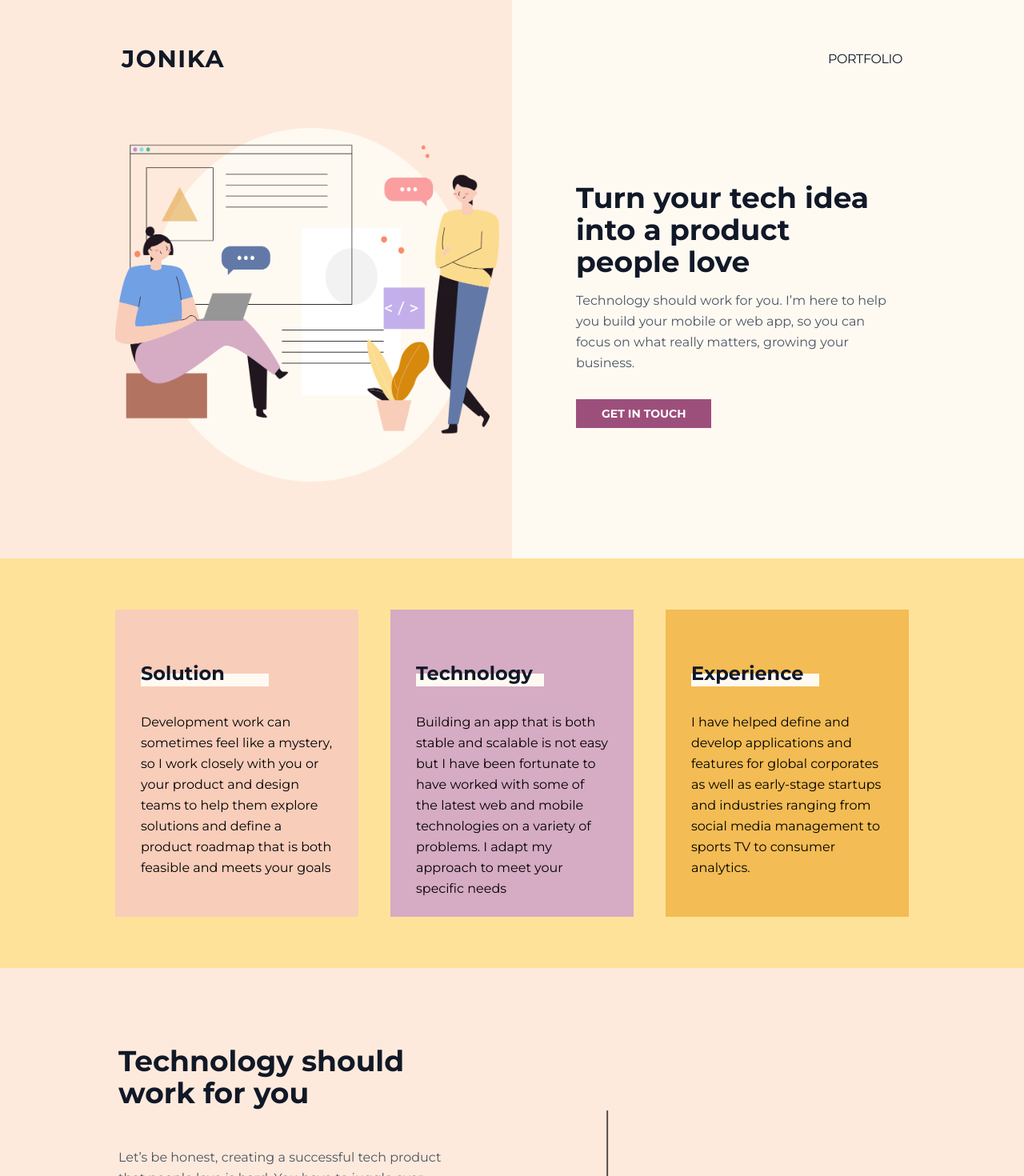
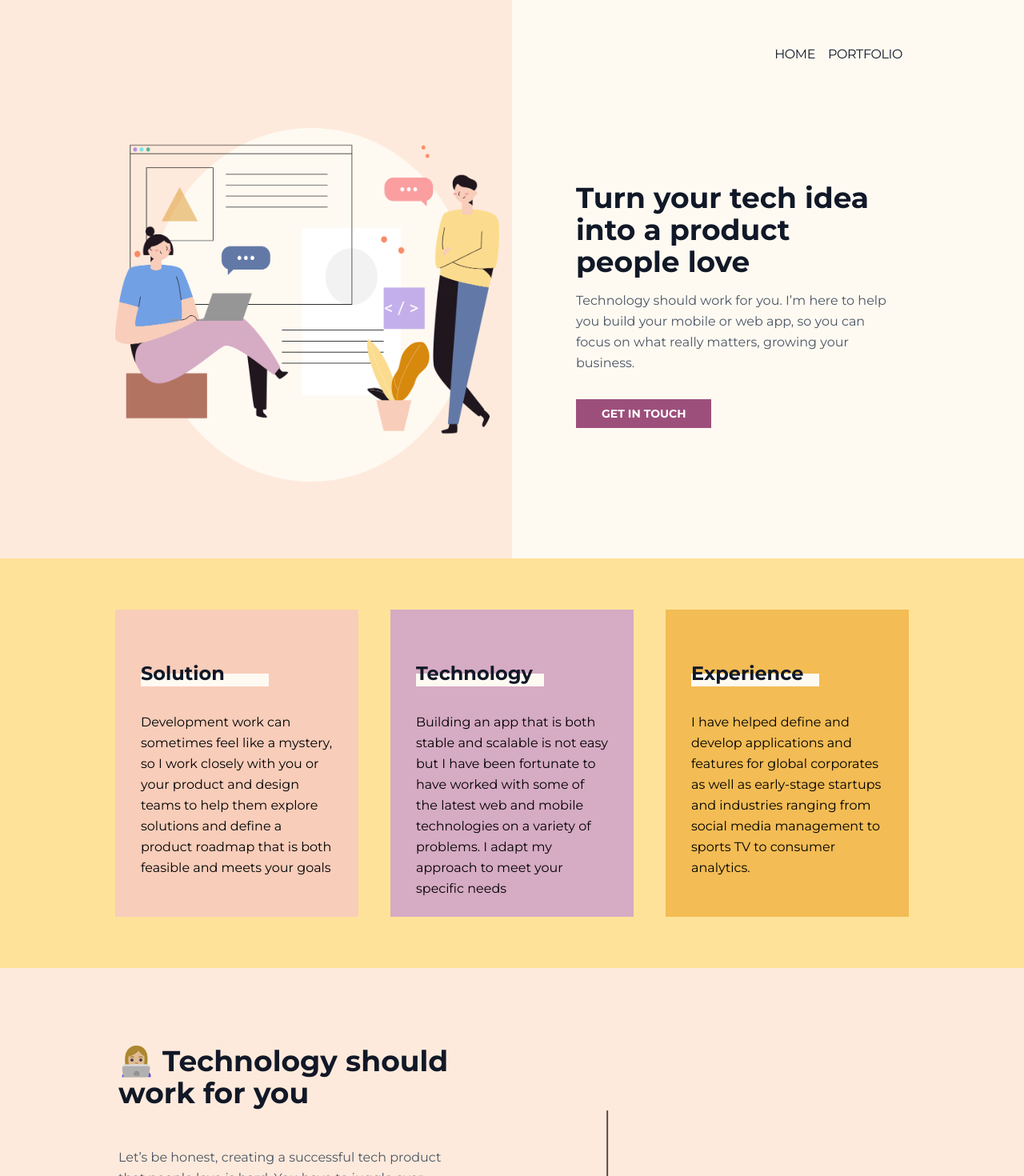
Before and after one commit to erikahazle/portfolio-website, a Next.js app: page / in a window 1280 px wide. Shown: the top 1470 px of the page at 80% size. Built offline with nearby package versions, Linux system fonts and the light colour scheme.

Commit message:
Jonika -> Hazlewood

```diff
--- a/components/Footer/index.tsx
+++ b/components/Footer/index.tsx
@@ -18,19 +18,6 @@ export const Footer = () => (
       px-4
       py-12
     ">
-      <div className="flex flex-col mb-8">
-        <a href="#" className="mb-4">
-          <span className="title-font md:text-3xl sm:text-2xl mb-4 text-gray-900 font-montserrat font-bold uppercase tracking-widest">
-            Jonika
-          </span>
-        </a>
-
-        <div>
-          <span className="leading-relaxed mb-4 text-gray-900 font-montserrat tracking-widest">
-            © 2022 Erika Jonikaite
-          </span>
-        </div>
-      </div>
 
       <div className="flex flex-col mb-8">
         <div className="mb-4">
@@ -38,9 +25,23 @@ export const Footer = () => (
         </div>
 
         <div>
-          <a href="mailto:hello@jonika.io" className="leading-relaxed mb-4 text-gray-900 font-montserrat tracking-widest">
-            hello@jonika.io
+          <a href="mailto:hello@erikahazlewood.com" className="leading-relaxed mb-4 text-gray-900 font-montserrat tracking-widest">
+            hello@erikahazlewood.com
           </a>
+        </div>
+      </div>
+
+      <div className="flex flex-col mb-8">
+        {/* <a href="#" className="mb-4">
+          <span className="title-font md:text-3xl sm:text-2xl mb-4 text-gray-900 font-montserrat font-bold uppercase tracking-widest">
+            Erika Hazlewood
+          </span>
+        </a> */}
+
+        <div>
+          <span className="leading-relaxed mb-4 text-gray-900 font-montserrat tracking-widest">
+            © 2023 Erika Hazlewood
+          </span>
         </div>
       </div>
     </div>
--- a/components/NavBar/index.tsx
+++ b/components/NavBar/index.tsx
@@ -8,14 +8,14 @@ export const NavBar = () => {
     <>
       <div className="relative">
         <div className="max-w-6xl mx-auto px-4 sm:px-6">
-          <div className="flex justify-between items-center py-6 md:justify-start md:space-x-10">
-            <div className="flex justify-start lg:w-0 lg:flex-1">
+          <div className="flex justify-end items-center py-6 md:justify-start md:space-x-10">
+            {/* <div className="flex justify-start lg:w-0 lg:flex-1">
               <Link href="/" passHref>
-                <span className="title-font tracking-wider sm:text-3xl text-2xl mb-4 pb-8 text-gray-900 font-montserrat font-bold uppercase cursor-pointer">
-                  Jonika
+                <span className="title-font tracking-wider sm:text-xl mb-4 pb-8 text-gray-900 font-montserrat font-bold uppercase cursor-pointer">
+                  Erika Hazlewood
                 </span>
               </Link>
-            </div>
+            </div> */}
             <div className="-mr-2 -my-2 md:hidden">
               <button
                 type="button"
@@ -52,7 +52,12 @@ export const NavBar = () => {
                 </svg>
               </button>
             </div>
-            <div className="hidden md:flex items-center justify-end md:flex-1 lg:w-0">
+            <div className="hidden md:flex items-center justify-end md:flex-1 lg:w-0 space-x-4">
+              <Link href="/" passHref>
+                <span className="title-font tracking-tight sm:text-l text-m mb-4 pb-8 text-gray-900 font-montserrat font-light hover:font-bold uppercase cursor-pointer">
+                  Home
+                </span>
+              </Link>
               <Link href="/portfolio" passHref>
                 <span className="title-font tracking-tight sm:text-l text-m mb-4 pb-8 text-gray-900 font-montserrat font-light hover:font-bold uppercase cursor-pointer">
                   Portfolio
@@ -72,11 +77,11 @@ export const NavBar = () => {
             <div className="pt-5 pb-6 px-5">
               <div className="flex justify-between">
                 <div>
-                  <Link href="/" passHref>
+                  {/* <Link href="/" passHref>
                     <span className="title-font tracking-tight text-xl mb-4 pb-8 text-gray-900 font-montserrat font-bold uppercase cursor-pointer">
-                      Jonika
+                      Erika Hazlewood
                     </span>
-                  </Link>
+                  </Link>  */}
                 </div>
                 <div className="-mr-2">
                   <button
@@ -106,6 +111,14 @@ export const NavBar = () => {
               <div className="mt-6">
                 <nav className="grid gap-y-8">
                   <Link
+                    href="/"
+                    passHref
+                  >
+                    <span className="-m-3 p-3 flex items-center hover:bg-givry text-base font-montserrat font-light text-gray-900 uppercase cursor-pointer">
+                      Home
+                    </span>
+                  </Link>
+                  <Link
                     href="/portfolio"
                     passHref
                   >
--- a/components/SocialMediaLinks/index.tsx
+++ b/components/SocialMediaLinks/index.tsx
@@ -2,9 +2,9 @@ import { faInstagram, faTwitter, faLinkedin } from '@fortawesome/free-brands-svg
 import { FontAwesomeIcon } from '@fortawesome/react-fontawesome'
 
 const socialMediaLinks = [
-  { icon: faInstagram, link: 'https://www.instagram.com/jonika.io' },
-  { icon: faTwitter, link: 'https://twitter.com/jonikaio' },
-  { icon: faLinkedin, link: 'https://www.linkedin.com/in/erikajonikaite/' },
+  { icon: faInstagram, link: 'https://www.instagram.com/erikahazlewood' },
+  { icon: faTwitter, link: 'https://twitter.com/erikahazle' },
+  { icon: faLinkedin, link: 'https://www.linkedin.com/in/erikahazlewood/' },
 ]
 
 export const SocialMediaLinks = () => (
--- a/containers/Home/Sections/Hello/index.tsx
+++ b/containers/Home/Sections/Hello/index.tsx
@@ -14,7 +14,7 @@ export const HelloSection = () => {
           </div>
           <div className="lg:flex-grow md:w-1/2 pl-16 px-5 pr-16 flex flex-col md:items-start md:text-left mb-16 md:mb-0 items-center text-center">
             <h1 className="title-font sm:text-4xl text-3xl mb-4 pb-8 text-gray-900 font-montserrat font-bold">
-              Hi, I’m Erika. Nice to meet you!
+              👋 Hi, I’m Erika. Nice to meet you!
             </h1>
             <p className="mb-8 leading-relaxed font-montserrat">
               I am a full stack developer with a passion for creating user-centric tech products. For nearly seven years, I have helped companies both big and small to bring new products and features into the hands of their users.
--- a/containers/Home/Sections/Hero/index.tsx
+++ b/containers/Home/Sections/Hero/index.tsx
@@ -7,7 +7,8 @@ export const HeroSection = () => (
         </div>
 
         <div className="lg:flex-grow md:w-1/2 px-5 md:pl-16 flex flex-col md:items-start md:text-left mb-16 md:mb-0 items-center text-center">
-          <h1 className="title-font sm:text-4xl text-3xl mb-4 text-gray-900 font-montserrat font-bold">Turn your tech idea
+          <h1 className="title-font sm:text-4xl text-3xl mb-4 text-gray-900 font-montserrat font-bold">
+            Turn your tech idea
             <br className="hidden lg:inline-block  font-bold" /> into a product people love
           </h1>
           <p className="mb-8 leading-relaxed font-montserrat">
@@ -26,7 +27,7 @@ export const HeroSection = () => (
                     hover:bg-tapestry-50
                       text-sm font-bold uppercase font-montserrat
                     "
-              href="mailto:hello@jonika.io"
+              href="mailto:hello@erikahazlewood.com"
             >
               Get in touch
             </a>
--- a/containers/Home/Sections/Launch/index.tsx
+++ b/containers/Home/Sections/Launch/index.tsx
@@ -19,7 +19,7 @@ export const LaunchSection = () => (
                     hover:bg-tapestry-50
                       text-sm font-bold uppercase font-montserrat
                     "
-                href="mailto:hello@jonika.io"
+                href="mailto:hello@erikahazlewood.com"
               >
                 Get in touch
               </a>
--- a/containers/Home/Sections/ProblemStatement/index.tsx
+++ b/containers/Home/Sections/ProblemStatement/index.tsx
@@ -5,7 +5,7 @@ export const ProblemStatementSection = () => (
         <div className="container mx-auto flex py-8 md:flex-row flex-col items-center">
           <div className="lg:flex-grow md:w-1/2 px-5 pr-5 md:pr-16 flex flex-col md:items-start md:text-left mb-16 md:mb-0 items-center text-center">
             <h1 className="title-font sm:text-4xl text-3xl mb-4 pb-8   text-gray-900 font-montserrat font-bold">
-              Technology should work for you
+              👩🏼‍💻 Technology should work for you
             </h1>
             <p className="mb-8 leading-relaxed font-montserrat">
               Let’s be honest, creating a successful tech product that people love is hard. You have to juggle ever-changing stakeholder expectations, user needs with sometimes strict deadlines and tight budgets on top of it all.
@@ -28,7 +28,7 @@ export const ProblemStatementSection = () => (
                     hover:bg-tapestry-50
                       text-sm font-bold uppercase font-montserrat
                     "
-                href="mailto:hello@jonika.io"
+                href="mailto:hello@erikahazlewood.com"
               >
                 Get in touch
               </a>
--- a/containers/Home/Sections/Process/index.tsx
+++ b/containers/Home/Sections/Process/index.tsx
@@ -18,7 +18,7 @@ export const ProcessSection = () => (
     <section>
       <div className="container py-28 px-4 mx-auto flex flex-col items-center">
         <h1 className="title-font sm:text-5xl text-3xl mb-12 pb-12 text-gray-900 font-montserrat font-bold text-center">
-          How the magic happens:
+          🪄 How the magic happens:
         </h1>
 
         <div className="flex flex-col flex-start">
--- a/containers/Portfolio/Sections/Description/index.tsx
+++ b/containers/Portfolio/Sections/Description/index.tsx
@@ -17,7 +17,7 @@ export const DescriptionSection = () => (
               Below, you will find my collaborations and personal projects.
             </p>
             <p className="mb-8 leading-relaxed font-montserrat">
-              For my full professional work experience, please check out my <a className="underline" href="https://www.linkedin.com/in/erikajonikaite/">
+              For my full professional work experience, please check out my <a className="underline" href="https://www.linkedin.com/in/erikahazlewood/">
               LinkedIn profile
               </a>.
             </p>
```
